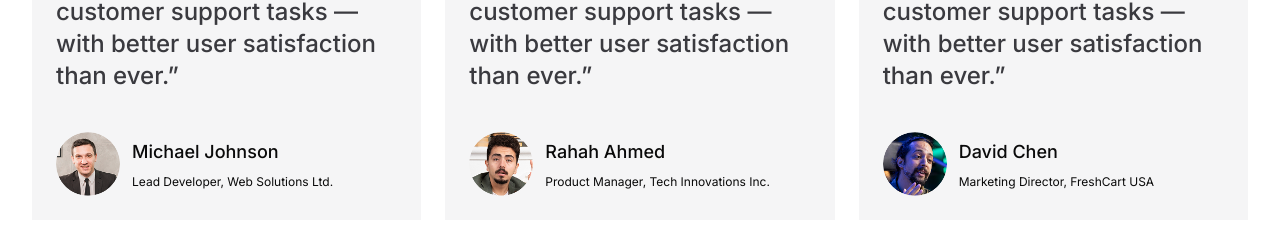
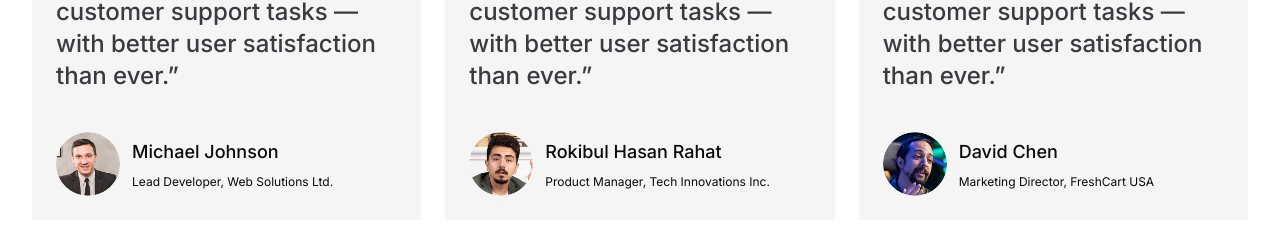
Before and after one commit to rahadsr30/websiteV, a Next.js app: page / in a window 1280 px wide. Shown: the part 7389-7617 px from the top of the page. Built offline with nearby package versions, Linux system fonts and the light colour scheme.

Commit message:
Update testimonial name in Blog component to reflect correct attribution

```diff
--- a/src/app/(main)/blog.tsx
+++ b/src/app/(main)/blog.tsx
@@ -21,7 +21,7 @@ const testimonials = [
   {
     image: blogImage2,
     avatar: avater2,
-    name: "Rahah Ahmed",
+    name: "Rokibul Hasan Rahat",
     title: "Product Manager, Tech Innovations Inc.",
     text: "Partnering with Vsenk has automated over 40% of our customer support tasks — with better user satisfaction than ever.",
     hasPlay: true,
```
